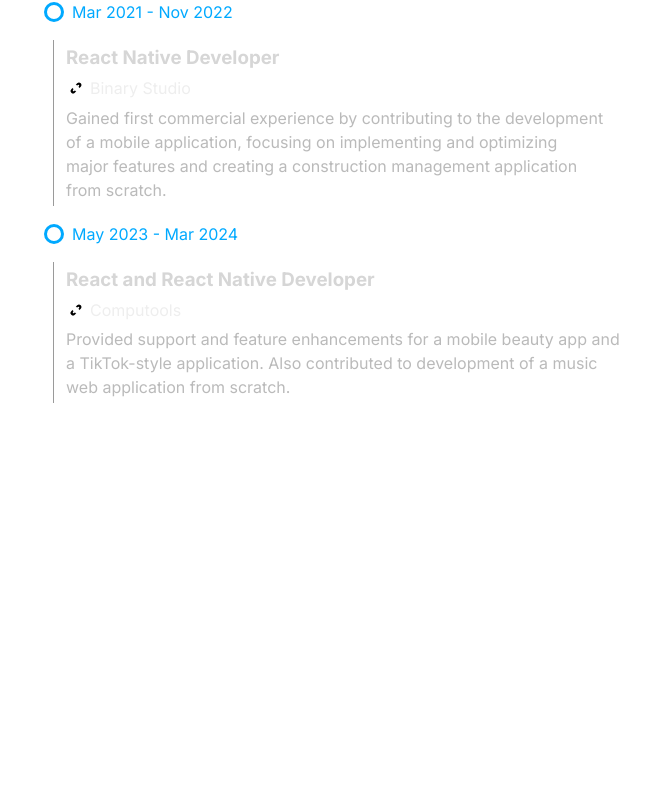
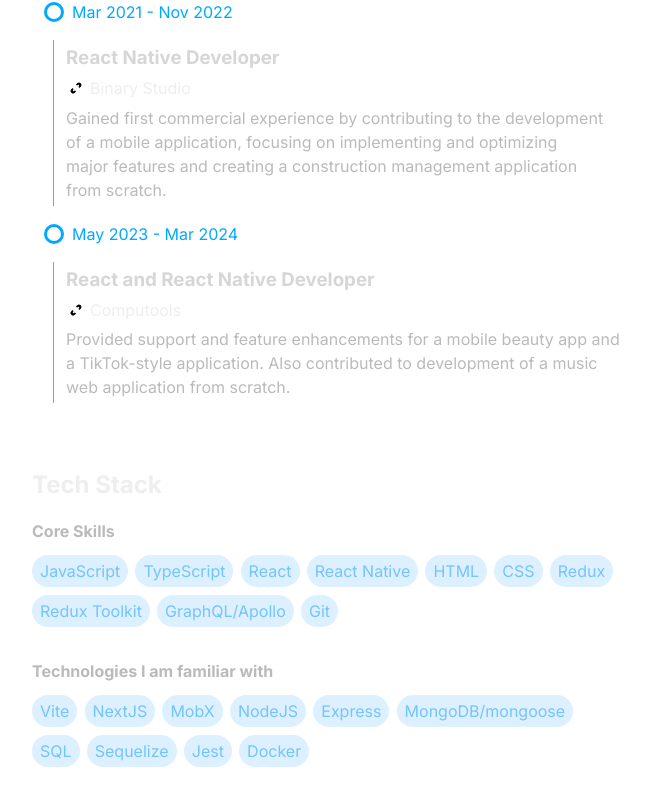
Before and after one commit to kpimarianenko/homepage, a React (Vite) app: page / in a window 1280 px wide. Shown: the part 1037-1842 px from the top of the page, without its empty margins (608-1258 px from the left). Before the commit the page ends 1536 px from the top, so only its background shows below. Built offline with nearby package versions, Linux system fonts and the light colour scheme; a web font is replaced by a local one.

Commit message:
tech stack impemented

```diff
--- a/src/assets/icons/link.tsx
+++ b/src/assets/icons/link.tsx
@@ -5,9 +5,9 @@ export const LinkIcon: React.FC<IconProps> = ({ color = 'white', className }) =>
     <path
       d='M9.1718 14.8288L14.8287 9.17192M7.05086 11.293L5.63664 12.7072C4.07455 14.2693 4.07409 16.8022 5.63619 18.3643C7.19829 19.9264 9.7317 19.9259 11.2938 18.3638L12.7065 16.9498M11.2929 7.05L12.7071 5.63579C14.2692 4.07369 16.8016 4.07397 18.3637 5.63607C19.9258 7.19816 19.9257 9.73085 18.3636 11.2929L16.9501 12.7071'
       stroke={color}
-      stroke-width='2'
-      stroke-linecap='round'
-      stroke-linejoin='round'
+      strokeWidth='2'
+      strokeLinecap='round'
+      strokeLinejoin='round'
     />
   </svg>
 );
--- a/src/assets/translations/en.json
+++ b/src/assets/translations/en.json
@@ -27,6 +27,11 @@
     "computools": "Computools",
     "computools-description": "Provided support and feature enhancements for a mobile beauty app and a TikTok-style application. Also contributed to development of a music web application from scratch."
   },
+  "tech-stack": {
+    "title": "Tech Stack",
+    "core-skills": "Core Skills",
+    "secondary-skills": "Technologies I am familiar with"
+  },
   "month": {
     "jan": "Jan",
     "feb": "Feb",
--- /dev/null
+++ b/src/pages/home/components/tag/index.tsx
@@ -0,0 +1,7 @@
+import styles from './styles.module.scss';
+
+export interface TagProps {
+  title: string;
+}
+
+export const Tag: React.FC<TagProps> = ({ title }) => <span className={styles.tag}>{title}</span>;
--- /dev/null
+++ b/src/pages/home/components/tag/styles.module.scss
@@ -0,0 +1,9 @@
+@use '@/styles/colors.module';
+
+.tag {
+  border-radius: 1rem;
+  padding: 0.25rem 0.5rem;
+  color: colors.$accent-600;
+  background-color: rgba(colors.$accent-600, 0.25);
+  white-space: nowrap;
+}
--- a/src/pages/home/index.tsx
+++ b/src/pages/home/index.tsx
@@ -1,4 +1,5 @@
 import { i18n } from '@/services/i18n';
+import { Tag } from './components/tag';
 import { TimelineItem, TimelineItemProps } from './components/timeline-item';
 import styles from './styles.module.scss';
 
@@ -41,7 +42,37 @@ export const HomePage: React.FC = () => {
     },
   ];
 
-  const renderTimelineItem = (item: TimelineItemProps) => <TimelineItem {...item} />;
+  const coreSkills = [
+    'JavaScript',
+    'TypeScript',
+    'React',
+    'React Native',
+    'HTML',
+    'CSS',
+    'Redux',
+    'Redux Toolkit',
+    'GraphQL/Apollo',
+    'Git',
+  ];
+
+  const secondarySkills = [
+    'Vite',
+    'NextJS',
+    'MobX',
+    'NodeJS',
+    'Express',
+    'MongoDB/mongoose',
+    'SQL',
+    'Sequelize',
+    'Jest',
+    'Docker',
+  ];
+
+  const renderTimelineItem = (item: TimelineItemProps) => (
+    <TimelineItem key={item.organization} {...item} />
+  );
+
+  const renderTag = (item: string) => <Tag key={item} title={item} />;
 
   return (
     <div className={styles.container}>
@@ -64,6 +95,13 @@ export const HomePage: React.FC = () => {
           <h2>{i18n.t('timeline.title')}</h2>
           {timelineData.map(renderTimelineItem)}
         </section>
+        <section className={styles['tech-stack']}>
+          <h2>{i18n.t('tech-stack.title')}</h2>
+          <h4>{i18n.t('tech-stack.core-skills')}</h4>
+          <div className={styles['tag-list']}>{coreSkills.map(renderTag)}</div>
+          <h4>{i18n.t('tech-stack.secondary-skills')}</h4>
+          <div className={styles['tag-list']}>{secondarySkills.map(renderTag)}</div>
+        </section>
       </main>
     </div>
   );
--- a/src/pages/home/styles.module.scss
+++ b/src/pages/home/styles.module.scss
@@ -35,6 +35,11 @@ $vertical-gap: 5rem;
   section {
     margin-bottom: 4rem;
 
+    h2 {
+      color: colors.$primary-50;
+      margin-bottom: 1rem;
+    }
+
     &:last-child {
       margin-bottom: 0;
     }
@@ -57,10 +62,18 @@ $vertical-gap: 5rem;
     }
   }
 
-  .timeline {
-    h2 {
-      color: colors.$primary-50;
-      margin-bottom: 1rem;
+  .tag-list {
+    display: flex;
+    flex-wrap: wrap;
+    margin-top: 0.75rem;
+    margin-bottom: 1.5rem;
+
+    &:last-child {
+      margin-bottom: 0;
+    }
+
+    & > * {
+      margin: 0 0.45rem 0.5rem 0;
     }
   }
 }
```
